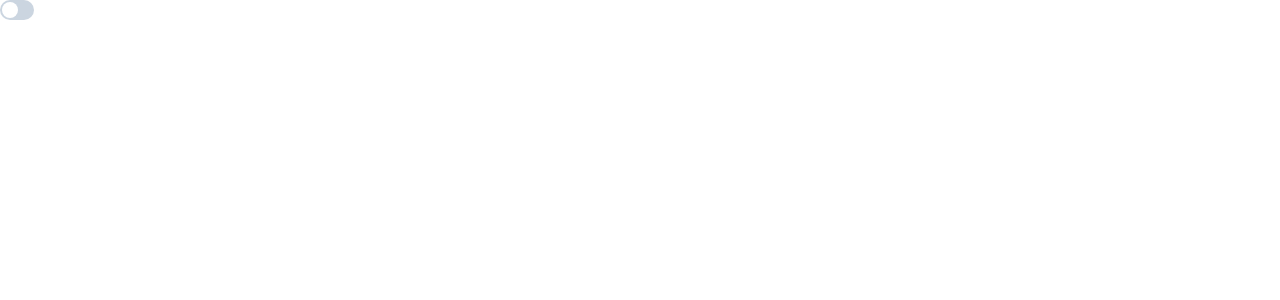
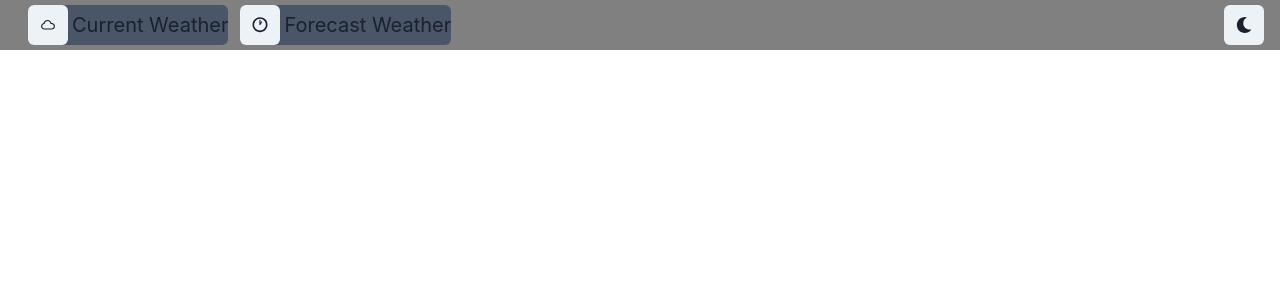
Before and after one commit to Satishchilkaka/my-store, a Next.js app: page / in a window 1280 px wide. Shown: the top 300 px of the page. Built offline with nearby package versions, Linux system fonts and the light colour scheme.

Commit message:
update styles

```diff
--- a/src/components/Header.tsx
+++ b/src/components/Header.tsx
@@ -1,30 +1,50 @@
-import { Box, Flex, Switch, useColorMode, Text } from "@chakra-ui/react";
-
-import { WeatherNavigation } from "./WeatherNavigation";
+import React from 'react';
+import { Box, Flex, IconButton, Switch, Text, useColorMode } from '@chakra-ui/react';
+import { WiCloud, WiTime1 } from 'react-icons/wi';
+import { FaSun, FaMoon } from 'react-icons/fa';
+import { useRouter } from 'next/router';
 
 export const Header = () => {
   const { colorMode, toggleColorMode } = useColorMode();
-  // const [isDarkMode, setIsDarkMode] = useState(colorMode === "dark");
+  const router = useRouter();
 
-  // useEffect(() => {
-  //   setIsDarkMode(colorMode === "dark");
-  // }, [colorMode]);
+  const navigateTo = (path: string) => {
+    router.push(path);
+  };
+
+  const paths = [
+    {
+      label: 'Current Weather',
+      path: '/current',
+      icon: WiCloud,
+    },
+    {
+      label: 'Forecast Weather',
+      path: '/forecast',
+      icon: WiTime1,
+    }
+  ];
 
   return (
+    <Flex h={50} alignItems="center" bgColor="gray" justifyContent="space-between" px={4}>
+      <Flex alignItems="center" cursor={'pointer'}>
+        {paths.map((item, index) => (
+          <Flex alignItems="center" bgColor="gray.600" rounded="md" ml={3} key={index} onClick={() => navigateTo(item.path)}>
+            <IconButton aria-label={item.label} icon={<item.icon size={20} />} />
+            <Text fontSize="20px" ml={1} onClick={() => navigateTo(item.path)}>
+              {item.label}
+            </Text>
+          </Flex>
+        ))}
+      </Flex>
 
-
-
-     <Flex>
-      <Box justifyContent={'end'}>
-      {/* <WeatherNavigation /> */}
+      <Box display="flex" alignItems="center">
+        <IconButton
+          aria-label="Toggle Theme"
+          icon={colorMode === 'dark' ? <FaSun /> : <FaMoon />}
+          onClick={toggleColorMode}
+        />
       </Box>
-
-
-    <Flex >
-        <Box textAlign={'center'}  display={'flex'} alignItems={'center'}>
-          <Switch isChecked={colorMode === 'dark'} onChange={toggleColorMode} />
-        </Box>
-        </Flex>
-      </Flex>
+    </Flex>
   );
 };
--- a/src/components/Layout.tsx
+++ b/src/components/Layout.tsx
@@ -10,12 +10,10 @@ type PageProps = {
 export const Layout = ({ children }: PageProps) => {
   return (
     <>
-      <Head>
-        <title>Weather</title>
-      </Head>
+
       <div>
       <Header />
-        <WeatherNavigation />
+
         {children}
       </div>
     </>
```
